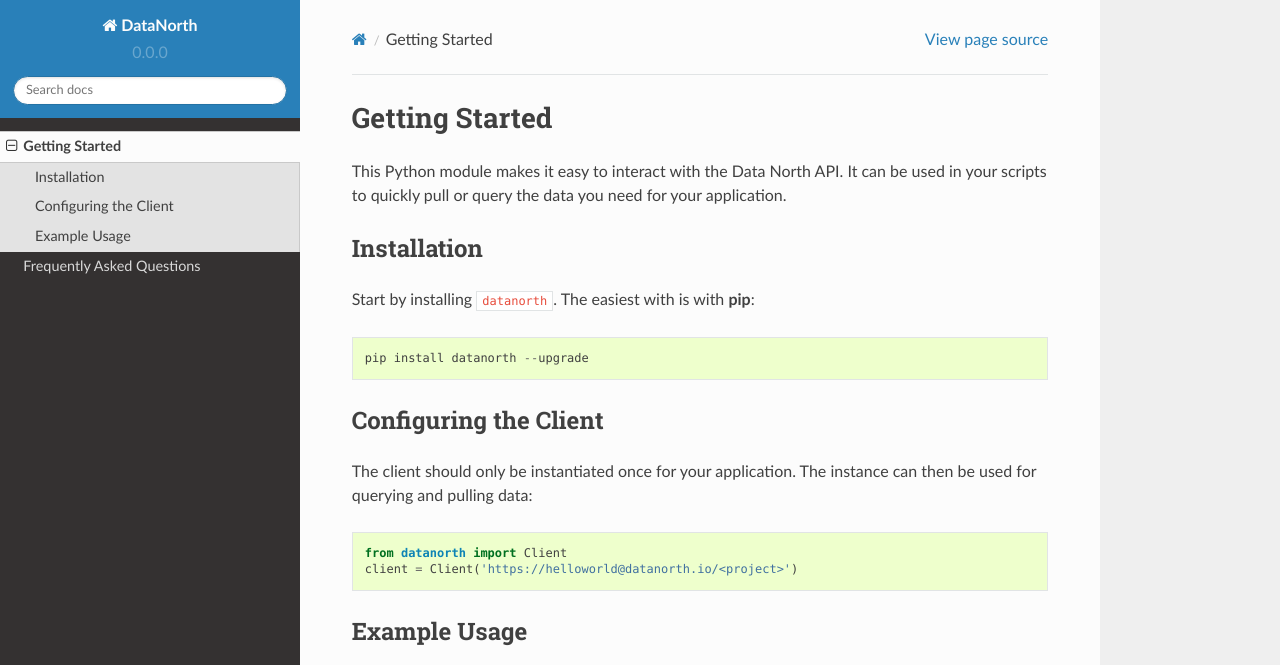
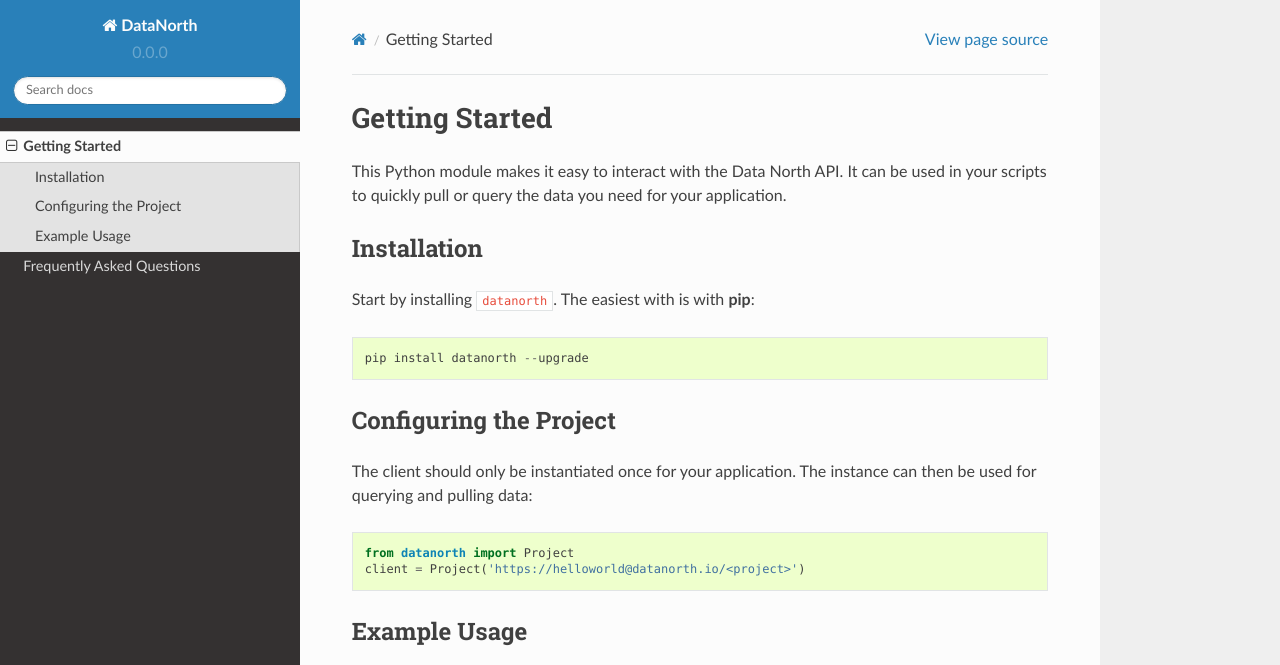
Before and after one commit to data-north/datanorth-python, a Sphinx documentation site: the page built from docs/topics/quickstart.rst, in a window 1280 px wide and 1210 px high. Shown: the top 665 px of the window. Built offline with Sphinx 7.4.7 and the Read the Docs theme 2.0.0, drawn with Linux system fonts in a browser that asks for light colours.

Commit message:
Fix typo in docs

```diff
--- a/docs/topics/quickstart.rst
+++ b/docs/topics/quickstart.rst
@@ -11,13 +11,13 @@
     pip install datanorth --upgrade
 
 
-Configuring the Client
-----------------------
+Configuring the Project
+-----------------------
 
 The client should only be instantiated once for your application.  The instance can then be used for querying and pulling data::
 
-    from datanorth import Client
-    client = Client('https://helloworld@datanorth.io/<project>')
+    from datanorth import Project
+    client = Project('https://helloworld@datanorth.io/<project>')
 
 Example Usage
 -------------
```
